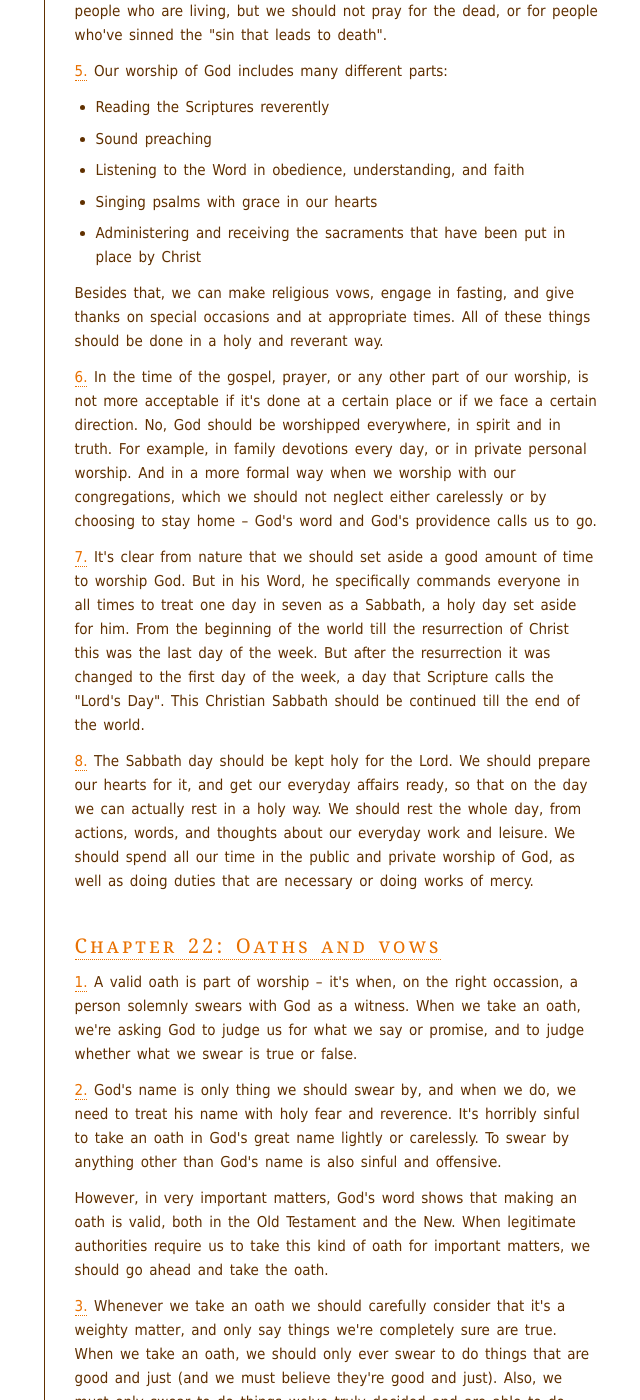
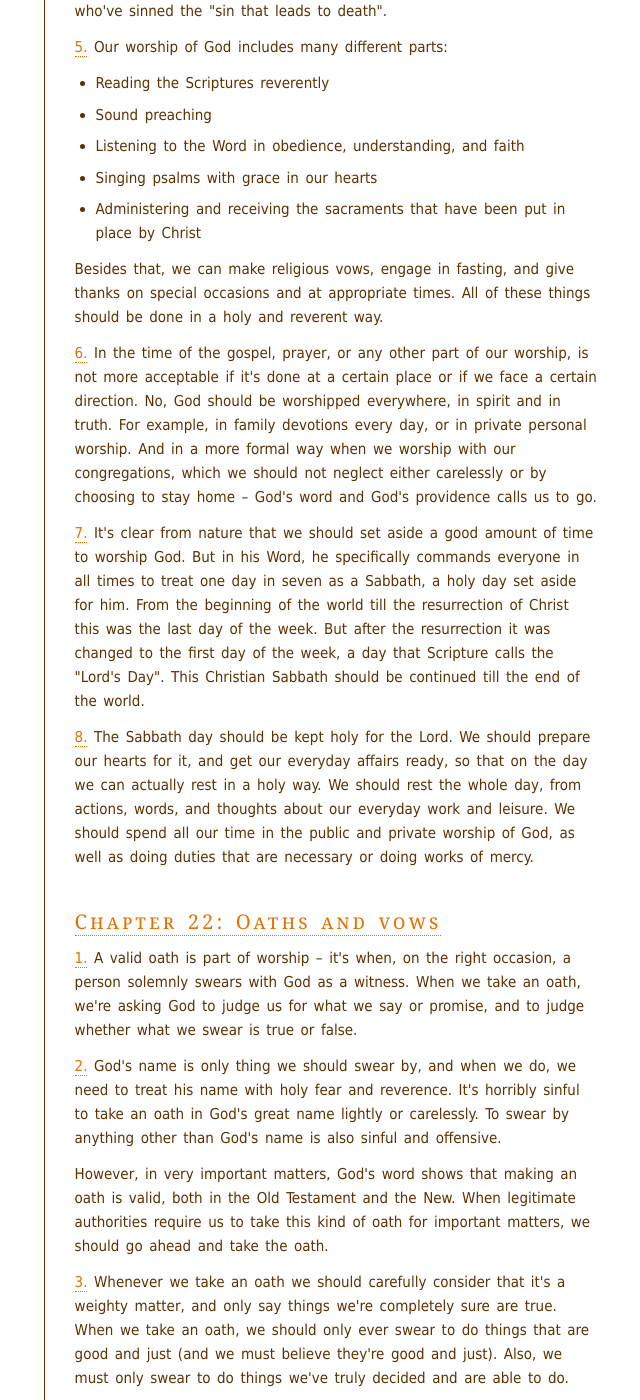
Before and after one commit to benhoyt/benhoyt.github.com, a Jekyll site: the page built from writings-pew.html, in a window 1280 px wide and 1400 px high, scrolled down 22934 px. Shown: the whole window, without its empty margins (390-1030 px from the left). Built offline with Jekyll 4.4.1, drawn with Linux system fonts in a browser that asks for light colours; some of the changed text lies outside the part shown.

Commit message:
A few spelling corrections.

```diff
--- a/writings-pew.html
+++ b/writings-pew.html
@@ -353,7 +353,7 @@ permalink: /writings/pew/index.html
 
 <p><a id="chapter14-1" href="#chapter14-1" class="subsection">1.</a> Faith is a gift God gives his chosen people so they can believe and be saved. It is a grace – a gift we don't deserve. The Holy Spirit works it in our hearts, usually by God's word being preached. Our faith then grows and is strengthened by that same Word, as well as through prayer, baptism, and the Lord's Supper.</p>
 
-<p><a id="chapter14-2" href="#chapter14-2" class="subsection">2.</a> It's by faith that we believe God's word is true, because in his Word God's authority speaks for itself. We respond differently according to what each passage contains – we obey the commands, tremble at the threatenings, and embrace God's promises for this life and for eternal life.</p>
+<p><a id="chapter14-2" href="#chapter14-2" class="subsection">2.</a> It's by faith that we believe God's word is true, because in his Word God's authority speaks for itself. We respond differently according to what each passage contains – we obey the commands, tremble when it threatens, and embrace God's promises for this life and for eternal life.</p>
 
 <p>But the main way we act out our faith is by accepting, receiving, and relying on Jesus Christ. It's through Jesus alone that God can call us innocent, make us holy, and give us eternal life – all through the covenant of grace.</p>
 
@@ -509,7 +509,7 @@ permalink: /writings/pew/index.html
  <li>Administering and receiving the sacraments that have been put in place by Christ</li>
 </ul>
 
-<p>Besides that, we can make religious vows, engage in fasting, and give thanks on special occasions and at appropriate times. All of these things should be done in a holy and reverant way.</p>
+<p>Besides that, we can make religious vows, engage in fasting, and give thanks on special occasions and at appropriate times. All of these things should be done in a holy and reverent way.</p>
 
 <p><a id="chapter21-6" href="#chapter21-6" class="subsection">6.</a> In the time of the gospel, prayer, or any other part of our worship, is not more acceptable if it's done at a certain place or if we face a certain direction. No, God should be worshipped everywhere, in spirit and in truth. For example, in family devotions every day, or in private personal worship. And in a more formal way when we worship with our congregations, which we should not neglect either carelessly or by choosing to stay home – God's word and God's providence calls us to go.</p>
 
@@ -520,7 +520,7 @@ permalink: /writings/pew/index.html
 
 <h2 id="chapter22"><a href="#chapter22">Chapter 22: Oaths and vows</a></h2>
 
-<p><a id="chapter22-1" href="#chapter22-1" class="subsection">1.</a> A valid oath is part of worship – it's when, on the right occassion, a person solemnly swears with God as a witness. When we take an oath, we're asking God to judge us for what we say or promise, and to judge whether what we swear is true or false.</p>
+<p><a id="chapter22-1" href="#chapter22-1" class="subsection">1.</a> A valid oath is part of worship – it's when, on the right occasion, a person solemnly swears with God as a witness. When we take an oath, we're asking God to judge us for what we say or promise, and to judge whether what we swear is true or false.</p>
 
 <p><a id="chapter22-2" href="#chapter22-2" class="subsection">2.</a> God's name is only thing we should swear by, and when we do, we need to treat his name with holy fear and reverence. It's horribly sinful to take an oath in God's great name lightly or carelessly. To swear by anything other than God's name is also sinful and offensive.</p>
 
@@ -611,7 +611,7 @@ permalink: /writings/pew/index.html
 
 <p>As God gives us opportunities, we need to share this communion with everyone who calls on the name of the Lord Jesus, no matter where they live.</p>
 
-<p><a id="chapter26-3" href="#chapter26-3" class="subsection">3.</a> The communion that we have with Christ does not mean we share part of his divine nature or Godhead, or that we're equal to him in any way. To believe that would be irreverant and blasphemous. Nor does our community with each other as saints remove the fact that the things we own are private property.</p>
+<p><a id="chapter26-3" href="#chapter26-3" class="subsection">3.</a> The communion that we have with Christ does not mean we share part of his divine nature or Godhead, or that we're equal to him in any way. To believe that would be irreverent and blasphemous. Nor does our community with each other as saints remove the fact that the things we own are private property.</p>
 
 
 <h2 id="chapter27"><a href="#chapter27">Chapter 27: The sacraments</a></h2>
```
Also changed, not shown: other parts of writings-pew.html (+1 -1 lines).
